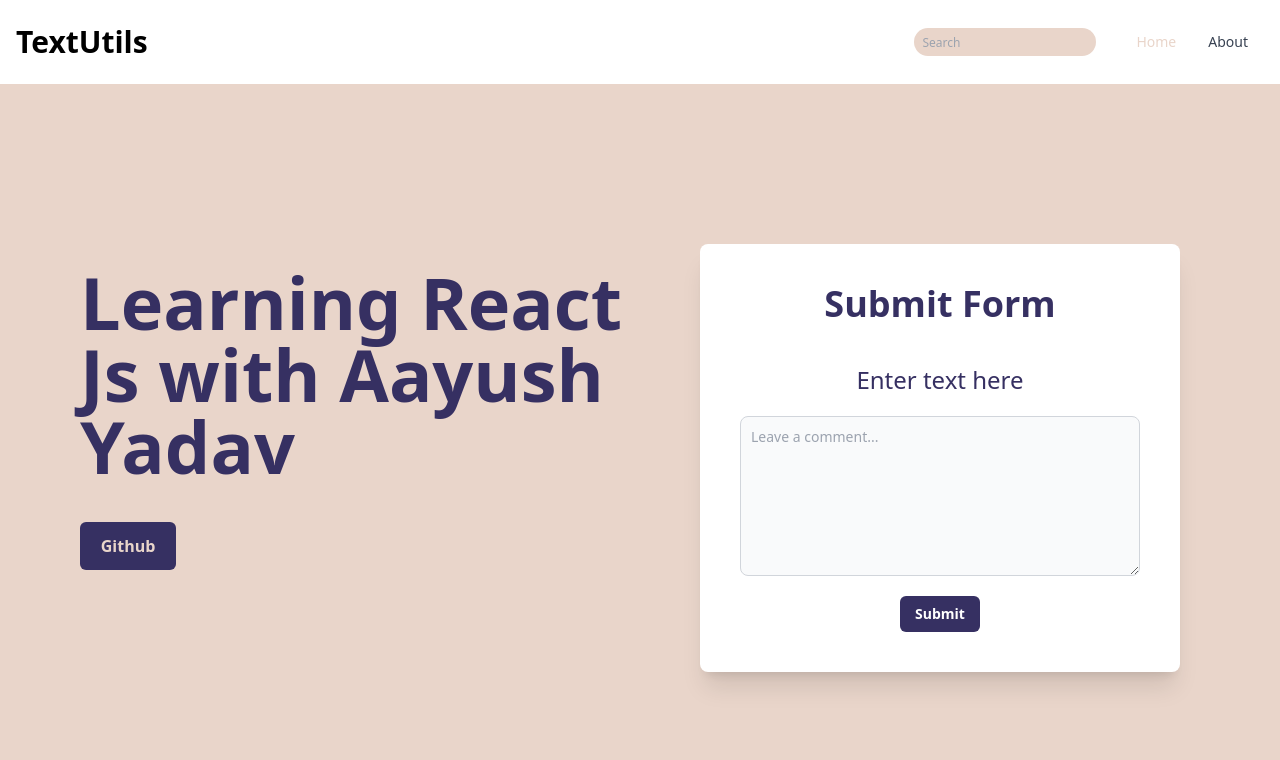
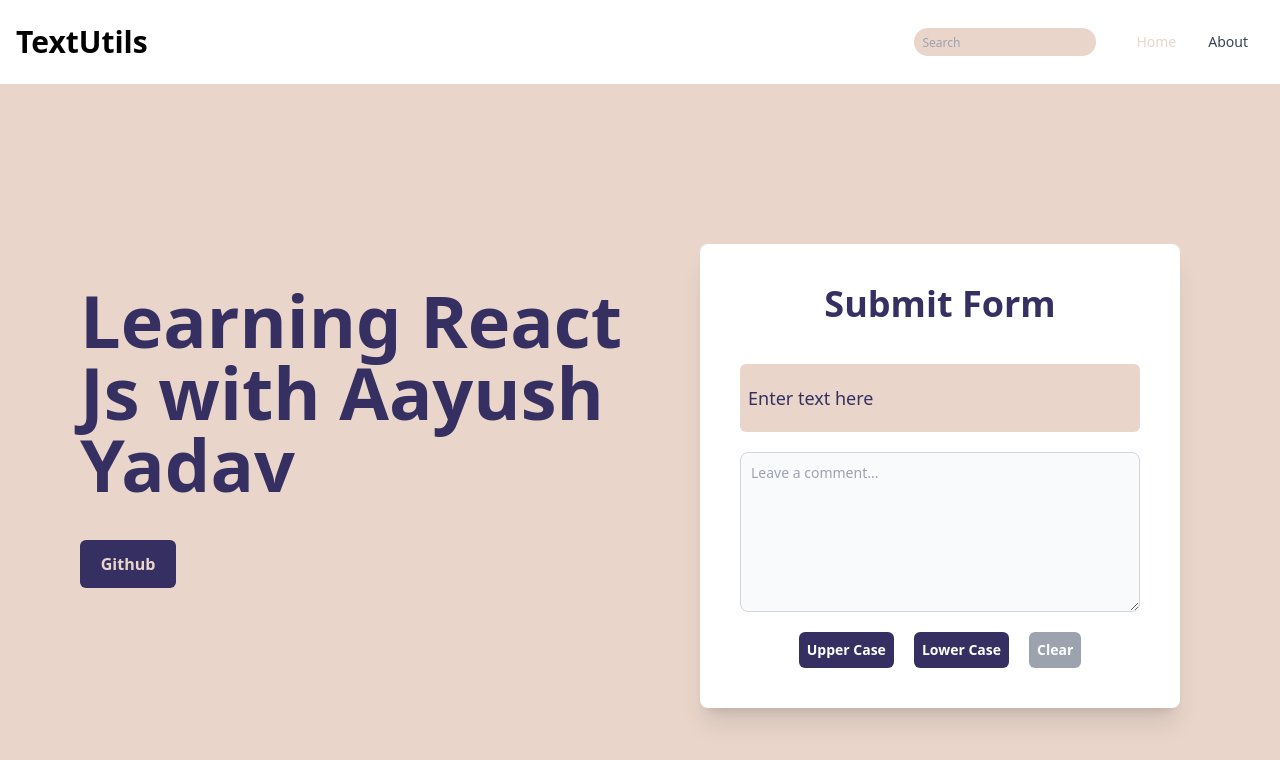
Before and after one commit to AayushDev-02/React---Tailwind-, a React (Create React App) app: page / in a window 1280 px wide. Shown: the top 760 px of the page. Built offline with nearby package versions, Linux system fonts and the light colour scheme.

Commit message:
09/02/23

```diff
--- a/src/components/TextForm.js
+++ b/src/components/TextForm.js
@@ -1,16 +1,37 @@
-import React, {useState} from 'react'
-import PropTypes from 'prop-types'
+import React, { useState } from 'react'
+// useState is a hook - hooks let you use state and other react features without writing a class
+
+// import PropTypes from 'prop-types'
 
 export default function TextForm(props) {
 
     const handleUpClick = () => {
-        console.log("Uppercase was clicked")
-        setText("You have clicked on handleUpClick")
+        console.log("Uppercase was clicked" + text)
+        let newText = text.toUpperCase();
+        setText(newText);
+
+    }
+
+    const handleLowClick = () =>{
+        console.log("Lowercase was clicked " + text);
+        let newText = text.toLowerCase();
+        setText(newText);
     }
 
     const handleOnChange = (event) => {
-        console.log("On change was clicked !" )
-        setText(event.target.value);
+        console.log("On change was clicked !")
+        if (event.target.value === '') {
+            setText("Enter text here ")
+        } else {
+
+            setText(event.target.value);
+        }
+
+    }
+
+    const handleClearClick = () => {
+        setText("");
+
     }
 
     const [text, setText] = useState(' Enter text here ');
@@ -23,11 +44,14 @@ export default function TextForm(props) {
 
             <h1 className='text-4xl font-extrabold mb-5 text-[#363062]'>Submit Form</h1>
 
-            <label htmlFor="myBox" id='myBox' className="block my-5 text-2xl font-medium text-[#363062] ">{text}</label>
+            <label htmlFor="myBox" id='myBox' className="block my-5 text-lg font-medium bg-[#E9D5CA] w-full rounded-md px-2 py-5 text-[#363062] ">{text}</label>
 
-            <textarea id="myBox" rows="4" className="block p-2.5 w-full h-40 text-sm text-gray-900 bg-gray-50 rounded-lg border border-gray-300 focus:ring-blue-500 focus:border-blue-500 dark:bg-[#363062] dark:border-gray-600 dark:placeholder-gray-400 dark:text-white dark:focus:ring-blue-500 dark:focus:border-blue-500" placeholder="Leave a comment..."  onChange={handleOnChange} />
-
-            <button className='mt-5 bg-[#363062] text-white rounded-md font-semibold p-2 w-20 text-sm hover:bg-[#E9D5CA] hover:text-[#363062]' onClick={handleUpClick}>Submit</button>
+            <textarea id="myBox" rows="4" className="block p-2.5 w-full h-40 text-sm text-gray-900 bg-gray-50 rounded-lg border border-gray-300 focus:ring-blue-500 focus:border-blue-500 dark:bg-[#363062] dark:border-gray-600 dark:placeholder-gray-400 dark:text-white dark:focus:ring-blue-500 dark:focus:border-blue-500" placeholder="Leave a comment..." onChange={handleOnChange} />
+            <div className='space-x-5'>
+                <button className='mt-5 w-fit bg-[#363062] text-white rounded-md font-semibold p-2 text-sm hover:bg-[#E9D5CA] hover:text-[#363062]' onClick={handleUpClick}>Upper Case</button>
+                <button className='mt-5 w-fit bg-[#363062] text-white rounded-md font-semibold p-2 text-sm hover:bg-[#E9D5CA] hover:text-[#363062]' onClick={handleLowClick}>Lower Case</button>
+                <button className='mt-5 w-fit bg-gray-400 text-white rounded-md font-semibold p-2 text-sm hover:bg-[#E9D5CA] hover:text-[#363062]' onClick={handleClearClick}>Clear</button>
+            </div>
 
         </div>
     )
```
